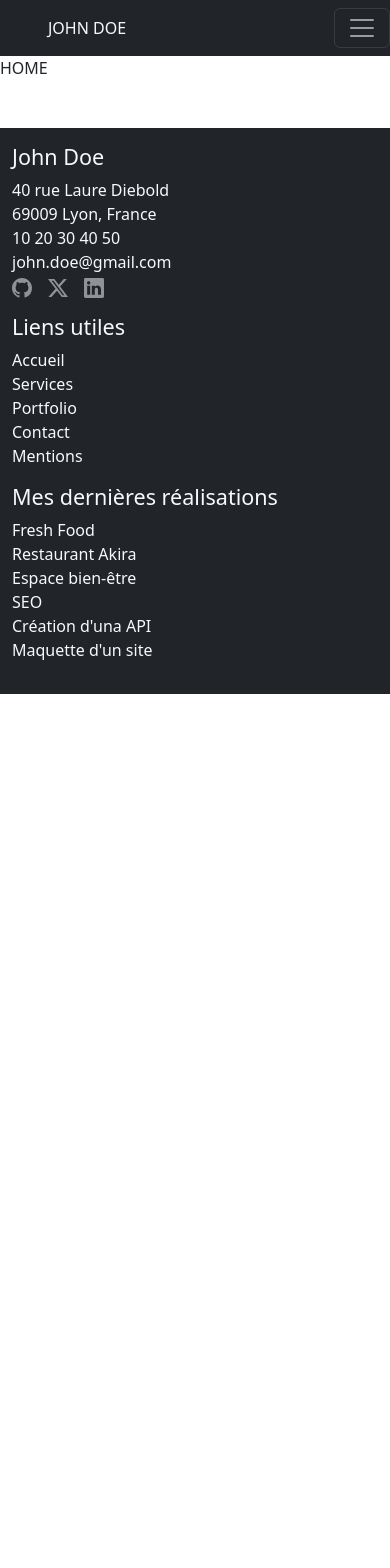
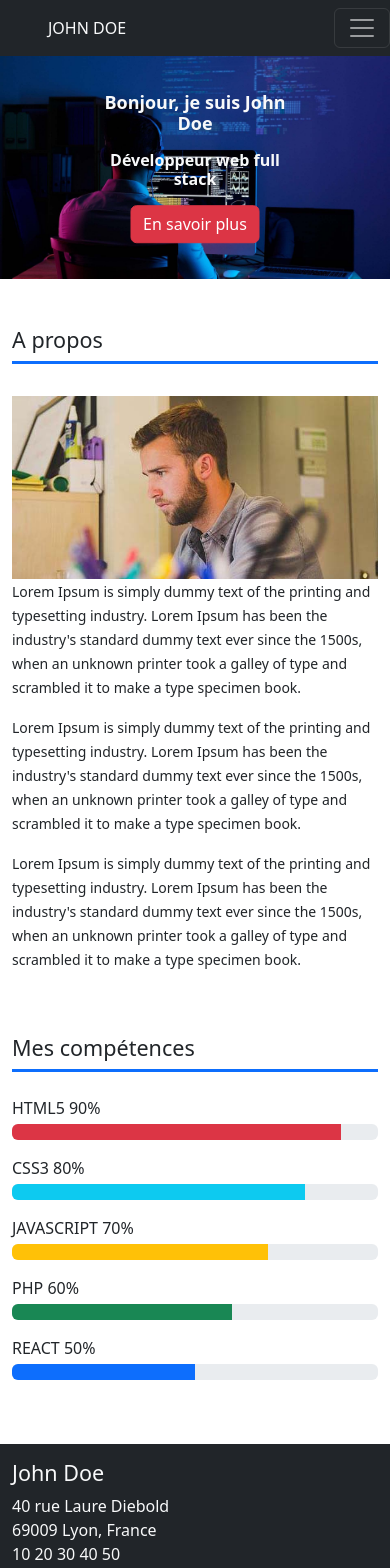
Before and after one commit to Scorpion16/CEF-Devoir-5-Portfolio, a React (Create React App) app: page / in a window 390 px wide. Shown: the top 1568 px of the page. Before the commit the page ends 844 px from the top, so only its background shows below. Built offline with nearby package versions, Linux system fonts and the light colour scheme.

Commit message:
Création du code de la page home, création de home.css et mise en place des bannières dans les pages services et portfolio

```diff
--- /dev/null
+++ b/src/component/css/home.css
@@ -0,0 +1,13 @@
+@media screen and (max-width: 469px) {
+    .h1 {
+        font-size: large;
+        font-weight: 700;
+        margin: auto;
+    }
+
+    .h3 {
+        font-size: medium;
+        font-weight: 700;
+        margin: auto;
+    }
+}
--- a/src/component/pages/Contact.jsx
+++ b/src/component/pages/Contact.jsx
@@ -42,7 +42,7 @@ const Contact = () => {
                                 </form>
                             </div>
                         </section>
-                        <section class="col-lg-6 d-flex flex-column">
+                        <section class="col-lg-6">
                             <div class="d-flex flex-column">
                                 <h2 class="h3 pb-2 border-bottom border-primary border-3">Mes coordonnées</h2>
                                 <h3 class="h4">John Doe</h3>
@@ -62,11 +62,11 @@ const Contact = () => {
                                     <img class="pe-2" src="../../../images/email.svg" alt="icone de lettre avec un arobase" />
                                     <a href="mailto:john.doe@gmail.com" class="styleSuppr">john.doe@gmail.com</a>
                                 </span>
-                                    <iframe class="mx-md-3 mt-3" src="https://www.google.com/maps/embed?pb=!1m18!1m12!1m3!1d2782.6269657540524!2d4.796403975973387!3d45.77866571240255!2m3!1f0!2f0!3f0!3m2!1i1024!2i768!4f13.1!3m3!1m2!1s0x47f4eb65edac5b3f%3A0xe01c47049cb2e2b9!2s40%20Rue%20Laure%20Diebold%2C%2069009%20Lyon!5e0!3m2!1sfr!2sfr!4v1732554202261!5m2!1sfr!2sfr"
-                                        title="Google Maps" width="300" height="200"
-                                        allowfullscreen="" loading="lazy"
-                                        referrerpolicy="no-referrer-when-downgrade">
-                                    </iframe>
+                                <iframe class="mx-md-3 mt-3" src="https://www.google.com/maps/embed?pb=!1m18!1m12!1m3!1d2782.6269657540524!2d4.796403975973387!3d45.77866571240255!2m3!1f0!2f0!3f0!3m2!1i1024!2i768!4f13.1!3m3!1m2!1s0x47f4eb65edac5b3f%3A0xe01c47049cb2e2b9!2s40%20Rue%20Laure%20Diebold%2C%2069009%20Lyon!5e0!3m2!1sfr!2sfr!4v1732554202261!5m2!1sfr!2sfr"
+                                    title="Google Maps" width="300" height="200"
+                                    allowfullscreen="" loading="lazy"
+                                    referrerpolicy="no-referrer-when-downgrade">
+                                </iframe>
                             </div>
                         </section>
                     </div>
--- a/src/component/pages/Home.jsx
+++ b/src/component/pages/Home.jsx
@@ -1,11 +1,89 @@
+import { Link } from "react-router-dom";
+
 import "../css/style.css";
+import "../css/home.css";
 
 
 const Home = () => {
     return(
         <div>
-            <main class="text-dark">
-                <p>HOME</p>
+            <main>
+                <section class="position-relative">
+                    <img src="../../../images/hero-bg.jpg" class="img-fluid h-auto" alt="Un développeur de dos devant son écran en train de coder"></img>
+                    <div class="text-center text-light align-middle position-absolute top-50 start-50 translate-middle">
+                        <h1 class="h1 mb-3">Bonjour, je suis John Doe</h1>
+                        <h2 class="h3 mb-3">Développeur web full stack</h2>
+                        <bouton type="button" class="btn btn-danger">
+                            <Link to="/Modale"></Link>
+                            En savoir plus
+                        </bouton>
+                    </div>
+                </section>
+                <div class="container col-md-8">
+                    <div class="row">
+                        <section class="col-lg-6">
+                            <div>
+                                <h3 class="h4 mt-5 pb-2 border-bottom border-primary border-3">A propos</h3>
+                                <img src="../../../images/john-doe-about.jpg" class="img-fluid mt-4" alt="Une personne de profil"></img>
+                                <p><small>
+                                    Lorem Ipsum is simply dummy text of the printing and typesetting industry.
+                                    Lorem Ipsum has been the industry's standard dummy text ever since the 1500s,
+                                    when an unknown printer took a galley of type and scrambled it to make a type
+                                    specimen book.
+                                </small></p>
+                                <p><small>
+                                    Lorem Ipsum is simply dummy text of the printing and typesetting industry.
+                                    Lorem Ipsum has been the industry's standard dummy text ever since the 1500s,
+                                    when an unknown printer took a galley of type and scrambled it to make a type
+                                    specimen book.
+                                </small></p>
+                                <p><small>
+                                    Lorem Ipsum is simply dummy text of the printing and typesetting industry.
+                                    Lorem Ipsum has been the industry's standard dummy text ever since the 1500s,
+                                    when an unknown printer took a galley of type and scrambled it to make a type
+                                    specimen book.
+                                </small></p>
+                            </div>
+                        </section>
+                        <section class="col-lg-6">
+                            <div>
+                                <h3 class="h4 mt-5 pb-2 border-bottom border-primary border-3">Mes compétences</h3>
+                                <div>
+                                    <div class="mt-4">
+                                        <p class="mb-1 text-uppercase">Html5 90%</p>
+                                        <div class="mb-3 progress" role="progressbar" aria-label="Danger example" aria-valuenow="90" aria-valuemin="0" aria-valuemax="100">
+                                            <div class="progress-bar bg-danger" style={{width: "90%"}}></div>
+                                        </div>
+                                    </div>
+                                    <div>
+                                        <p class="mb-1 text-uppercase">Css3 80%</p>
+                                        <div class="mb-3 progress" role="progressbar" aria-label="Info example" aria-valuenow="80" aria-valuemin="0" aria-valuemax="100">
+                                            <div class="progress-bar bg-info" style={{width: "80%"}}></div>
+                                        </div>
+                                    </div>
+                                    <div>
+                                        <p class="mb-1 text-uppercase">Javascript 70%</p>
+                                        <div class="mb-3 progress" role="progressbar" aria-label="Warning example" aria-valuenow="70" aria-valuemin="0" aria-valuemax="100">
+                                            <div class="progress-bar bg-warning" style={{width: "70%"}}></div>
+                                        </div>
+                                    </div>
+                                    <div>
+                                        <p class="mb-1 text-uppercase">Php 60%</p>
+                                        <div class="mb-3 progress" role="progressbar" aria-label="Success example" aria-valuenow="60" aria-valuemin="0" aria-valuemax="100">
+                                            <div class="progress-bar bg-success" style={{width: "60%"}}></div>
+                                        </div>
+                                    </div>
+                                    <div>
+                                        <p class="mb-1 text-uppercase">React 50%</p>
+                                        <div class="mb-3 progress" role="progressbar" aria-label="Basic example" aria-valuenow="50" aria-valuemin="0" aria-valuemax="100">
+                                            <div class="progress-bar bg-primary" style={{width: "50%"}}></div>
+                                        </div>
+                                    </div>
+                                </div>
+                            </div>
+                        </section>
+                    </div>
+                </div>
             </main>
         </div>
     );
--- a/src/component/pages/Portfolio.jsx
+++ b/src/component/pages/Portfolio.jsx
@@ -7,6 +7,7 @@ const Portfolio = () => {
         <div>
             <main>
                 <div>
+                    <img src="../../../images/banner.jpg" class="img-fluid" alt="Lumière bleu avec un faisceau qui traverse de droite à gauche"></img>
                     <div class="col-8 col-md-3 mx-auto my-5 pb-4 border-bottom border-primary border-5 text-center">
                         <h1>Portfolio</h1>
                         <span>Voici quelques-unes de mes réalisations</span>
--- a/src/component/pages/Services.jsx
+++ b/src/component/pages/Services.jsx
@@ -6,11 +6,12 @@ const Services = () => {
 
         <div>
             <main>
-                    <div class="col-4 mx-auto my-5 pb-4 border-bottom border-primary border-5 text-center">
-                        <h1 class="">Mon offre de services</h1>
-                        <span class="">Voici les prestations sur
-                            lesquelles je peux intervenir</span>
-                    </div>
+                <img src="../../../images/banner.jpg" class="img-fluid" alt="Lumière bleu avec un faisceau qui traverse de droite à gauche"></img>
+                <div class="col-4 mx-auto my-5 pb-4 border-bottom border-primary border-5 text-center">
+                    <h1 class="">Mon offre de services</h1>
+                    <span class="">Voici les prestations sur
+                        lesquelles je peux intervenir</span>
+                </div>
                 <div>
                     <div class="container col-md-10">
                         <div class="row d-flex justify-content-center">
```
